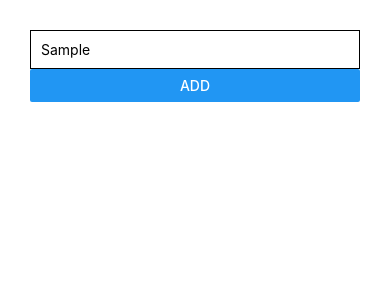
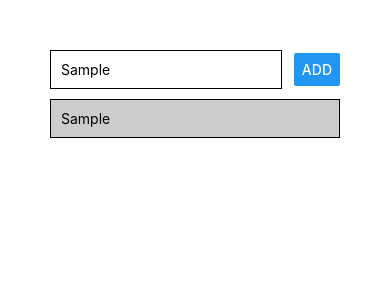
Before and after one commit to YongWei12/ReactNativeTutorial, a React Native app: screen / in a window 390 px wide. Both pictures are taken after typing "Sample" into the empty fields and a click on the button "ADD". Shown: the top 300 px of the page. Built offline with nearby package versions, Linux system fonts and the light colour scheme.

Commit message:
added the display for list items

```diff
--- a/App.js
+++ b/App.js
@@ -1,17 +1,64 @@
-import React from 'react';
-import { StyleSheet, Text, View, TextInput , Button} from 'react-native';
+import React, { useState } from 'react';
+import { StyleSheet, Text, View, TextInput, Button } from 'react-native';
 
 export default function App() {
+
+  const [enteredGoal, setEnteredGoal] = useState('');
+  const [courseGoals, setCourseGoals] = useState([]);
+
+
+  const goalInputHangler = (enteredText) => {
+    setEnteredGoal(enteredText);
+  };
+
+  const addGoalHandler = () => {
+    setCourseGoals(currentGoals => {
+      return [...currentGoals, enteredGoal]
+    })
+
+  }
+
   return (
-    <View style={{padding: 30}}>
-      <View>
-        <TextInput placeholder = "Course Goal"
-        style={{borderBottomColor:'black', borderWidth: 1, padding: 10}}/>
-        <Button title="ADD" />
+    <View style={styles.screen}>
+      <View style={styles.inputContainer}>
+        <TextInput placeholder="Course Goal"
+          style={styles.input}
+          onChangeText={goalInputHangler}
+          value={enteredGoal} />
+        <Button title="ADD"
+          onPress={addGoalHandler} />
       </View>
       <View>
+        {courseGoals.map((goal) => {
+          return <View key={goal} style={styles.listItem}><Text>{goal}</Text></View>
+        })}
 
       </View>
     </View>
   );
 }
+
+const styles = StyleSheet.create({
+  screen: {
+    padding: 50
+  },
+  inputContainer: {
+    flexDirection: 'row',
+    justifyContent: 'space-between',
+    alignItems: 'center'
+  },
+  input: {
+    width: '80%',
+    borderColor: 'black',
+    borderWidth: 1,
+    padding: 10
+
+  },
+  listItem:{
+    padding:10,
+    marginVertical:10,
+    backgroundColor: '#ccc',
+    borderColor:'black',
+    borderWidth:1
+  }
+});
```
